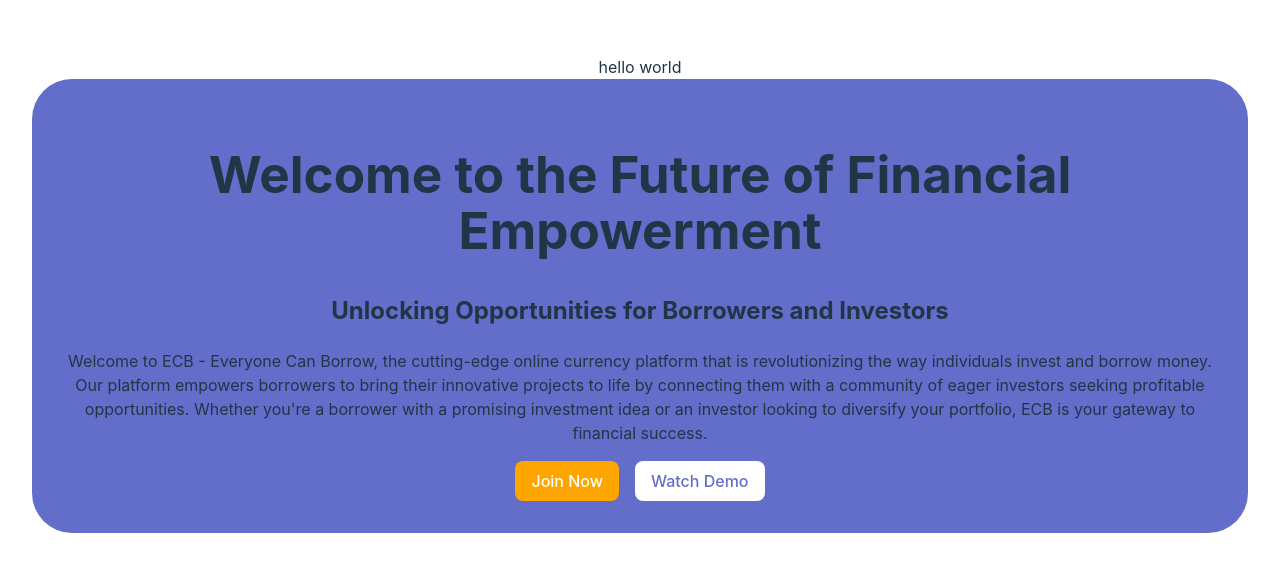
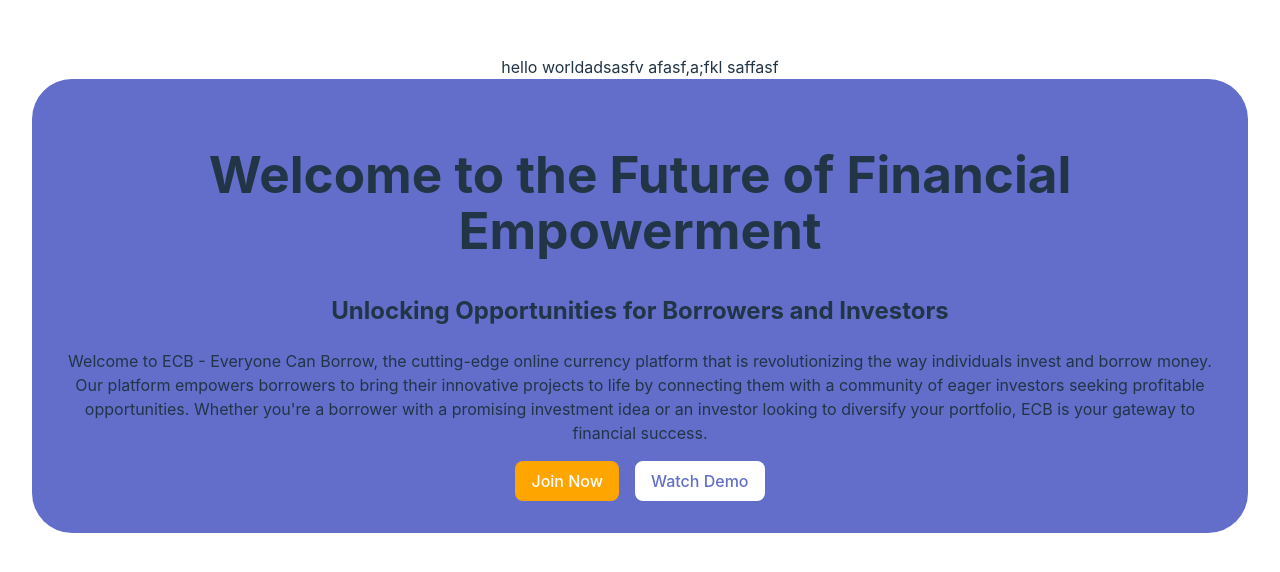
Before and after one commit to developerShaina/ECB-fe, a React (Vite) app: page / in a window 1280 px wide. Shown: the part 106-678 px from the top of the page. Built offline with nearby package versions, Linux system fonts and the light colour scheme.

Commit message:
my Changes

```diff
--- a/src/App.jsx
+++ b/src/App.jsx
@@ -10,7 +10,9 @@ function App() {
 
   return (
     <>
-    hello world
+    hello worldadsasfv
+    afasf,a;fkl
+    saffasf
     <FutureOf/>
 
     </>
```
